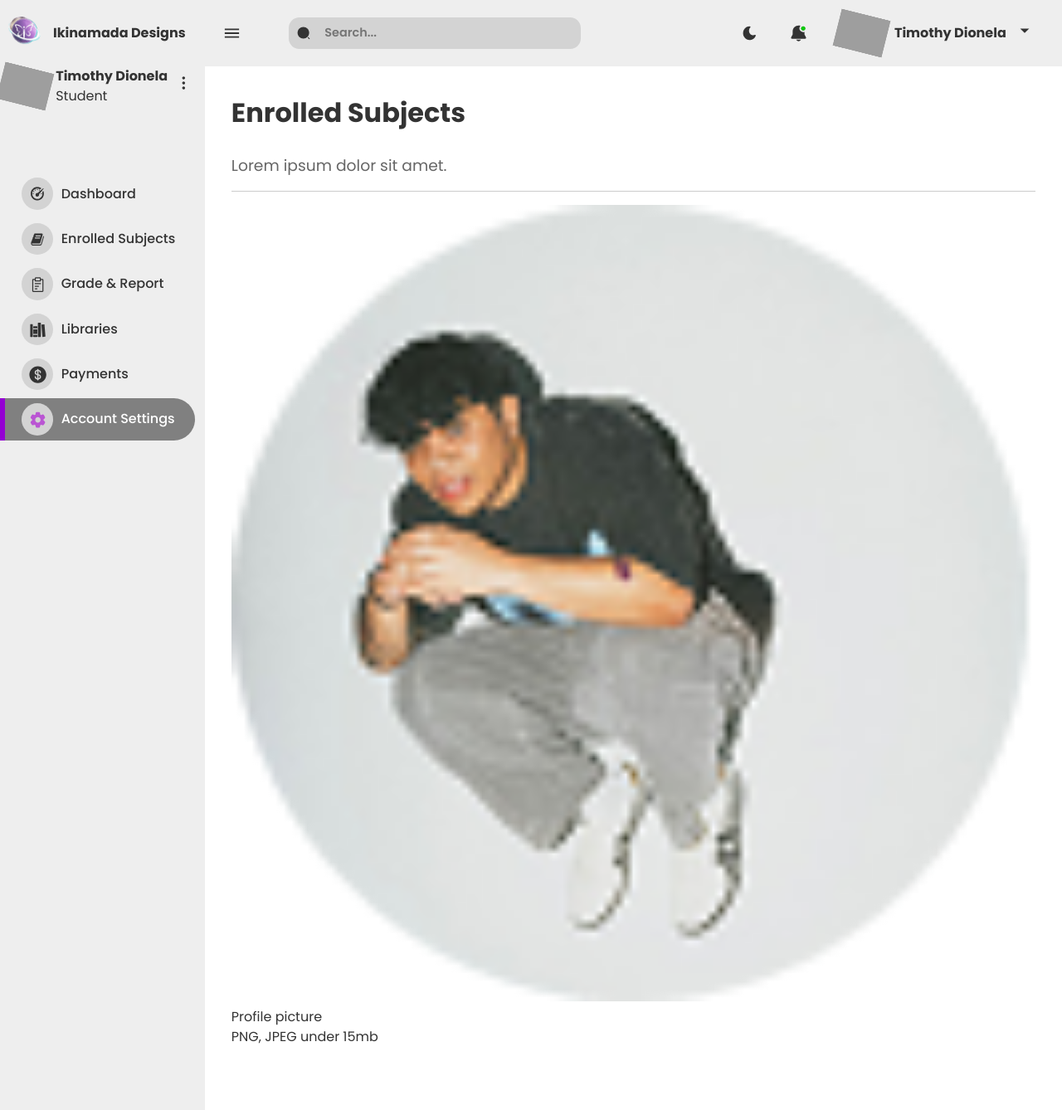
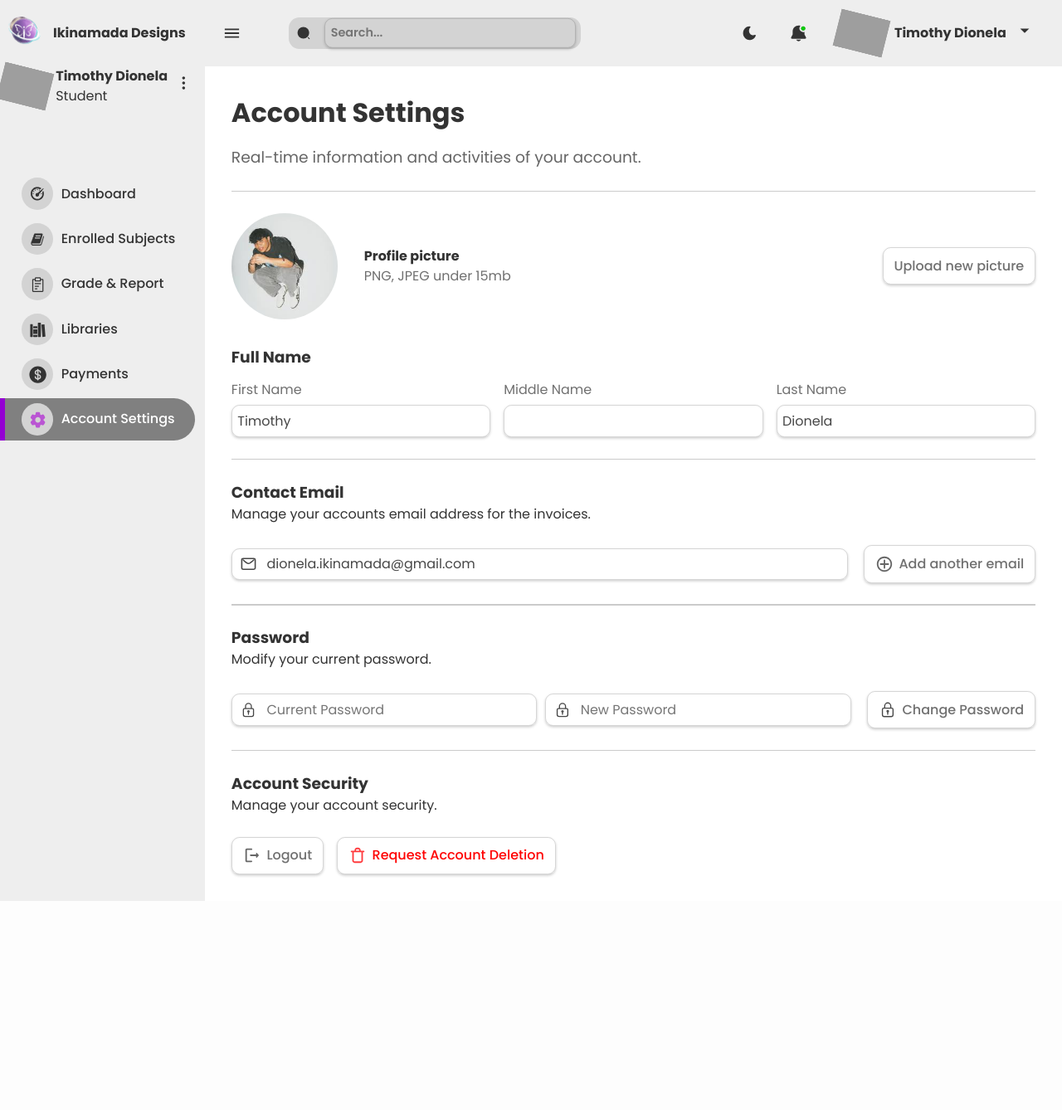
Before and after one commit to Frazcier/Final-Proj-FIGMA, a PHP site: the page made by HTML/ACCOUNT SETTINGS/account-settings-student.html in a window 1280 px wide. Shown: the whole page at 83% size. After the commit the page ends 1086 px from the top, so only its background shows below. Run offline with PHP 8.4, Linux system fonts and the light colour scheme; grey boxes are pictures that could not be loaded.

Commit message:
Added Student's Account Settings

```diff
--- a/CSS/ACCOUNT-SETTINGS/account-settings-student.css
+++ b/CSS/ACCOUNT-SETTINGS/account-settings-student.css
@@ -1,6 +1,155 @@
+.divider {
+    margin: 1.6rem 0;
+}
+
 #kebab-menu {
     & .pop-up-content {
         left: 7%;
         top: 16%;
     }
 }
+
+:is(.profile-row, .email-row, .password-row, .security-buttons) {
+    display: flex;
+    align-items: center;
+}
+
+:is(.profile-row, .email-row, .passsword-row) button {
+    margin-left: auto;
+}
+
+.profile-section {
+    margin-bottom: 2rem;
+
+    & .profile-left {
+        display: flex;
+        align-items: center;
+        gap: 2rem;
+
+        & img {
+            width: 8rem;
+            height: 8rem;
+            object-fit: cover;
+            border-radius: 100%;
+        }
+
+        & .profile-text {
+            & p:first-child {
+                font-weight: bold;
+                margin: 0;
+            }
+
+            & p:last-child {
+                color: rgba(51, 51, 51, 0.7);
+            }
+        }
+    }
+}
+
+.full-name-section {
+    & h3 {
+        margin-bottom: 0.8rem;
+    }
+
+    & .name-inputs {
+        display: flex;
+        justify-content: space-between;
+
+        & div {
+            flex: 1;
+            margin-right: 1rem;
+
+            &:last-child {
+                margin-right: 0;
+            }
+        }
+    }
+}
+
+label {
+    display: block;
+    margin-bottom: 0.4rem;
+    color: rgba(51, 51, 51, 0.7);
+}
+
+#email {
+    flex: 1;
+    margin-right: 0.6rem;
+}
+
+input {
+    width: 100%;
+    padding: 0.4rem;
+    border-radius: 0.6rem;
+    color: rgba(51, 51, 51, 0.9);
+    border: 0.1rem solid rgba(51, 51, 51, 0.2);
+    box-shadow: 0 0.1rem 0.2rem rgba(0, 0, 0, 0.2);
+}
+
+.input-with-icon {
+    position: relative;
+    flex: 1;
+    margin-right: 0.6rem;
+
+    & img {
+        position: absolute;
+        left: 0.6rem;
+        top: 50%;
+        width: 1.4rem;
+        height: 1.4rem;
+        transform: translateY(-50%);
+    }
+
+    & input {
+        padding-left: 2.6rem;
+        width: 100%;
+    }
+}
+
+button {
+    font-weight: 500;
+    color: rgba(51, 51, 51, 0.7);
+    border: 0.1rem solid rgba(51, 51, 51, 0.2);
+    box-shadow: 0 0.1rem 0.2rem rgba(0, 0, 0, 0.2);
+    transition: all 0.3s ease;
+    display: flex;
+    align-items: center;
+    padding: 0.6rem 0.8rem;
+
+    &:hover {
+        transform: translateY(0.1rem);
+    }
+
+    & img {
+        width: 1.4rem;
+        height: 1.4rem;
+        margin-right: 0.4rem;
+    }
+}
+
+:is(.email-row, .password-row) button {
+    margin-left: 0.6rem;
+}
+
+.password-row {
+    & .input-with-icon {
+        flex: 1;
+        margin-right: 0.6rem;
+    }
+}
+
+.security-buttons {
+    justify-content: flex-start;
+
+    & button {
+        margin-right: 1rem;
+    }
+
+    & .delete-account {
+        color: red;
+    }
+}
+
+:is(.password-section, .contact-email-section, .account-security-section) p {
+    margin-bottom: 1.6rem;
+}
--- a/CSS/global.css
+++ b/CSS/global.css
@@ -400,7 +400,7 @@ button {
     width: 100%;
     display: flex;
     flex-direction: column;
-    gap: 1.6rem;
+    gap: 1rem;
 
     & h3 {
         font-weight: 400;
--- a/HTML/ACCOUNT SETTINGS/account-settings-student.html
+++ b/HTML/ACCOUNT SETTINGS/account-settings-student.html
@@ -1,33 +1,32 @@
 <!DOCTYPE html>
 <html lang="en">
 <head>
-    <meta charset="UTF-8" />
-    <meta name="viewport" content="width=device-width, initial-scale=1.0" />
-    <link rel="stylesheet" href="/CSS/global.css" />
-    <link rel="stylesheet" href="/CSS/ACCOUNT-SETTINGS/account-settings-student.css" />
-    <link rel="icon" type="image/x-icon" href="/ASSETS/LOGO/logo.ico" />
-    <title>STUDENT ACCOUNT SETTINGS UI</title>
+    <meta charset="UTF-8">
+    <meta name="viewport" content="width=device-width, initial-scale=1.0">
+    <link rel="stylesheet" href="/CSS/global.css">
+    <link rel="stylesheet" href="/CSS/ACCOUNT-SETTINGS/account-settings-student.css"/>
+    <link rel="icon" type="image/x-icon" href="/ASSETS/LOGO/logo.ico">
+    <title>STAFF ACCOUNT SETTINGS UI</title>
 </head>
-
 <body>
     <div class="top-navigation">
         <div class="header">
-      <img src="/ASSETS/GLOBAL/logo.png" alt="Ikinamada Designs" class="logo" />
+            <img src="/ASSETS/GLOBAL/logo.png" alt="Ikinamada Designs" class="logo">
             <h4>Ikinamada Designs</h4>
-      <img src="/ASSETS/GLOBAL/burger-menu-icon.svg" alt="Menu" class="menu" />
+            <img src="/ASSETS/GLOBAL/burger-menu-icon.svg" alt="Menu" class="menu">
         </div>
         <div class="search-bar">
-      <img src="/ASSETS/GLOBAL/search-icon.svg" alt="Search Icon" />
-      <input type="text" placeholder="Search..." />
+            <img src="/ASSETS/GLOBAL/search-icon.svg" alt="Search Icon">
+            <input type="text" placeholder="Search...">
         </div>
         <div class="icon-bar">
-      <img src="/ASSETS/GLOBAL/dark-mode-icon.svg" alt="Dark Mode" class="icon" />
-      <a href="#notification-pop-up"><img src="/ASSETS/GLOBAL/notif-icon.svg" alt="Notification" class="icon" /></a>
+          <img src="/ASSETS/GLOBAL/dark-mode-icon.svg" alt="Dark Mode" class="icon">
+            <a href="#notification-pop-up"><img src="/ASSETS/GLOBAL/notif-icon.svg" alt="Notification" class="icon"></a>
         </div>
         <div class="profile">
-      <img src="/ASSETS/GLOBAL/profile.svg" alt="Profile" class="avatar" />
+            <img src="/ASSETS/GLOBAL/profile.svg" alt="Profile" class="avatar">
             <h4>Timothy Dionela</h4>
-      <a href="#dropdown-menu"><img src="/ASSETS/GLOBAL/arrow-down-icon.svg" alt="Drop Down" class="icon" /></a>
+            <a href="#dropdown-menu"><img src="/ASSETS/GLOBAL/arrow-down-icon.svg" alt="Drop Down" class="icon"></a>
         </div>
     </div>
     <div id="notification-pop-up" class="overlay">
@@ -37,7 +36,7 @@
             <div class="divider"></div>
             <ul>
                 <li>
-          <img src="/ASSETS/GLOBAL/notif-1-icon.svg" alt="Notification 1" />
+                    <img src="/ASSETS/GLOBAL/notif-1-icon.svg" alt="Notification 1">
                     <div class="detail">
                         <p class="title">Hi!, Welcome!</p>
                         <p class="desc">Welcome to the CIS Fam!</p>
@@ -45,7 +44,7 @@
                 </li>
                 <div class="divider"></div>
                 <li>
-          <img src="/ASSETS/GLOBAL/notif-2-icon.svg" alt="Notification 2" />
+                    <img src="/ASSETS/GLOBAL/notif-2-icon.svg" alt="Notification 2">
                     <div class="detail">
                         <p class="title">Membership Fee</p>
                         <p class="desc">Just a reminder that you ha...</p>
@@ -53,7 +52,7 @@
                 </li>
                 <div class="divider"></div>
                 <li>
-          <img src="/ASSETS/GLOBAL/notif-3-icon.svg" alt="Notification 3" />
+                    <img src="/ASSETS/GLOBAL/notif-3-icon.svg" alt="Notification 3">
                     <div class="detail">
                         <p class="title">Notification</p>
                         <p class="desc">This is a test notification!</p>
@@ -68,49 +67,47 @@
       <a href="#" class="cancel"></a>
       <div class="pop-up-content">
           <ul>
-        <a href="/HTML/LOG-IN/login-student.html">
-          <li>
-            <img src="/ASSETS/GLOBAL/kebab-menu-3-icon.svg" alt="Logout" />
+              <a href="/HTML/LOG-IN/login-student.html"><li>
+                  <img src="/ASSETS/GLOBAL/kebab-menu-3-icon.svg" alt="Logout">
                   <p>Logout</p>
-          </li>
-        </a>
+              </li></a>
           </ul>
       </div>
     </div>
     <div class="container">
         <div class="side-navigation">
             <div class="profile">
-        <img src="/ASSETS/GLOBAL/profile.svg" alt="Profile" class="avatar" />
+                <img src="/ASSETS/GLOBAL/profile.svg" alt="Profile" class="avatar">
                 <div class="profile-details">
                     <h4>Timothy Dionela</h4>
                     <p>Student</p>
                 </div>
-        <a href="#kebab-menu"><img src="/ASSETS/GLOBAL/kebab-menu-icon.svg" alt="Kebab Menu" class="icon" /></a>
+                <a href="#kebab-menu"><img src="/ASSETS/GLOBAL/kebab-menu-icon.svg" alt="Kebab Menu" class="icon"></a>
             </div>
             <div class="selection">
                 <ul>
                     <li>
-            <img src="/ASSETS/GLOBAL/dashboard-icon.svg" alt="Dashboard" class="icon" />
+                        <img src="/ASSETS/GLOBAL/dashboard-icon.svg" alt="Dashboard" class="icon">
                         <a href="/HTML/DASHBOARD/student-dashboard.html">Dashboard</a>
                     </li>
                     <li>
-            <img src="/ASSETS/GLOBAL/enrolled-subjects-icon.svg" alt="Enrolled Subjects" class="icon" />
+                        <img src="/ASSETS/GLOBAL/enrolled-subjects-icon.svg" alt="Enrolled Subjects" class="icon">
                         <a href="/HTML/ENROLLED SUBJECTS/enrolled-subjects.html">Enrolled Subjects</a>
                     </li>
                     <li>
-            <img src="/ASSETS/GLOBAL/grade-report-icon.svg" alt="Grade & Report" class="icon" />
+                        <img src="/ASSETS/GLOBAL/grade-report-icon.svg" alt="Grade & Report" class="icon">
                         <a href="/HTML/GRADE REPORT/grade-report.html">Grade & Report</a>
                     </li>
                     <li>
-            <img src="/ASSETS/GLOBAL/libraries-icon.svg" alt="Libraries" class="icon" />
+                        <img src="/ASSETS/GLOBAL/libraries-icon.svg" alt="Libraries" class="icon">
                         <a href="/HTML/LIBRARIES/libraries.html">Libraries</a>
                     </li>
                     <li>
-            <img src="/ASSETS/GLOBAL/payments-icon.svg" alt="Payments" class="icon" />
+                        <img src="/ASSETS/GLOBAL/payments-icon.svg" alt="Payments" class="icon">
                         <a href="/HTML/PAYMENTS/payments.html">Payments</a>
                     </li>
                     <li class="active">
-            <img src="/ASSETS/GLOBAL/active-account-settings-icon.svg" alt="Account Settings" class="icon" />
+                        <img src="/ASSETS/GLOBAL/active-account-settings-icon.svg" alt="Account Settings" class="icon">
                         <a href="/HTML/ACCOUNT SETTINGS/account-settings-student.html">Account Settings</a>
                     </li>
                 </ul>
@@ -120,35 +117,86 @@
             <a href="#" class="cancel"></a>
             <div class="pop-up-content">
                 <ul>
-          <a href="/HTML/LOG-IN/login-student.html">
-            <li>
-              <img src="/ASSETS/GLOBAL/kebab-menu-3-icon.svg" alt="Logout" />
+                    <a href="/HTML/LOG-IN/login-student.html"><li>
+                        <img src="/ASSETS/GLOBAL/kebab-menu-3-icon.svg" alt="Logout">
                         <p>Logout</p>
-            </li>
-          </a>
+                    </li></a>
                 </ul>
             </div>
         </div>
         <div class="content">
             <div class="section-header">
-        <h1>Enrolled Subjects</h1>
-        <h3>Lorem ipsum dolor sit amet.</h3>
+                <h1>Account Settings</h1>
+                <h3>Real-time information and activities of your account.</h3>
             </div>
             <div class="divider"></div>
-      <div class="profile-picture-section">
+            <div class="profile-section">
                 <div class="profile-row">
                     <div class="profile-left">
-            <img src="/ASSETS/ACCOUNT-SETTINGS/profile-picture.png" alt="Profile Picture" />
+                        <img src="/ASSETS/ACCOUNT-SETTINGS/profile-picture.jpg" alt="Profile Picture">
                         <div class="profile-text">
                             <p>Profile picture</p>
                             <p>PNG, JPEG under 15mb</p>
                         </div>
                     </div>
-          <button>Uploade new picture</button>
+                    <button>Upload new picture</button>
+                </div>
+            </div>
+            <div class="full-name-section">
+                <h3>Full Name</h3>
+                <div class="name-inputs">
+                    <div>
+                        <label for="first-name">First Name</label>
+                        <input type="text" id="first-name" value="Timothy">
+                    </div>
+                    <div>
+                        <label for="middle-name">Middle Name</label>
+                        <input type="text" id="middle-name">
+                    </div>
+                    <div>
+                        <label for="last-name">Last Name</label>
+                        <input type="text" id="last-name" value="Dionela">
+                    </div>
+                </div>
+            </div>
+            <div class="divider"></div>
+            <div class="contact-email-section">
+                <h3>Contact Email</h3>
+                <p>Manage your accounts email address for the invoices.</p>
+                <div class="email-row">
+                    <div class="input-with-icon">
+                        <img src="/ASSETS/ACCOUNT-SETTINGS/email-icon.svg" alt="Icon">
+                        <input type="email" value="dionela.ikinamada@gmail.com" id="email">
+                    </div>
+                    <button><img src="/ASSETS/ACCOUNT-SETTINGS/add-icon.svg" alt="Add Icon"> Add another email</button>
+                </div>
+            </div>
+            <div class="divider"></div>
+            <div class="password-section">
+                <h3>Password</h3>
+                <p>Modify your current password.</p>
+                <div class="password-row">
+                    <div class="input-with-icon">
+                        <img src="/ASSETS/ACCOUNT-SETTINGS/password-icon.svg" alt="Icon">
+                        <input type="password" placeholder="Current Password" id="current-passowrd">
+                    </div>
+                    <div class="input-with-icon">
+                        <img src="/ASSETS/ACCOUNT-SETTINGS/password-icon.svg" alt="Icon">
+                        <input type="password" placeholder="New Password" id="new-password">
+                    </div>
+                    <button><img src="/ASSETS/ACCOUNT-SETTINGS/password-icon.svg" alt="icon"> Change Password</button>
+                </div>
+            </div>
+            <div class="divider"></div>
+            <div class="account-security-section">
+                <h3>Account Security</h3>
+                <p>Manage your account security.</p>
+                <div class="security-buttons">
+                    <button><img src="/ASSETS/ACCOUNT-SETTINGS/logout-icon.svg" alt="Icon"> Logout</button>
+                    <button class="delete-account"><img src="/ASSETS/ACCOUNT-SETTINGS/req-delete-icon.svg" alt="Icon"> Request Account Deletion</button>
                 </div>
             </div>
         </div>
     </div>
 </body>
-
 </html>
```
Also changed, not shown: ASSETS/ACCOUNT-SETTINGS/profile-picture.jpg (added), ASSETS/ACCOUNT-SETTINGS/profile-picture.png (deleted). Lines whose indentation alone changed are shown as unchanged.
